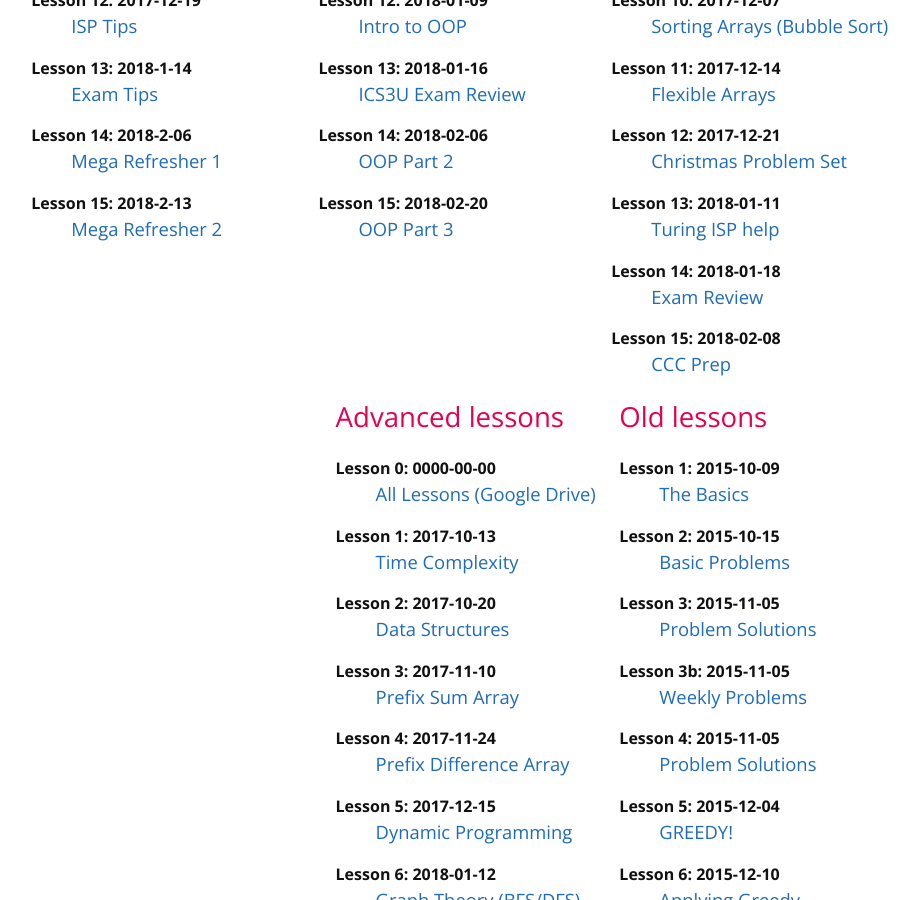
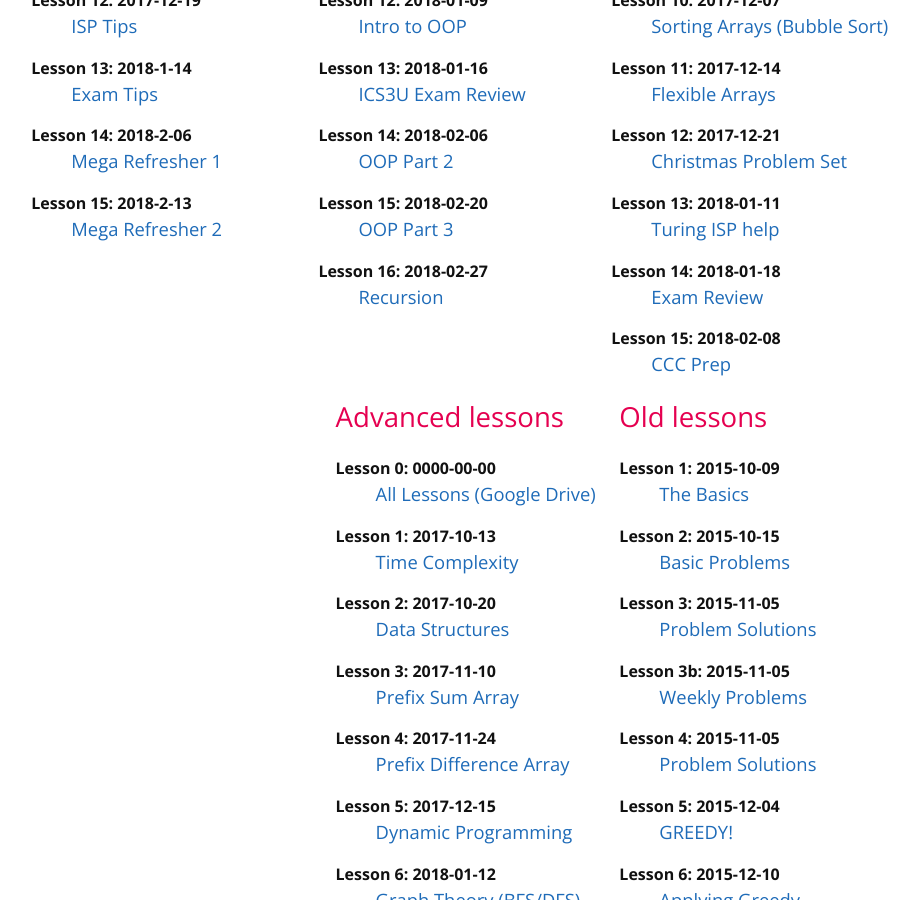
Before and after one commit to mcpt/mcpt.github.io, a Jekyll site: the page built from cpt.md, in a window 1280 px wide and 900 px high, scrolled down 1355 px. Shown: the whole window, without its empty margins (64-983 px from the left). Built offline with Jekyll 4.4.1, drawn with Linux system fonts in a browser that asks for light colours.

Commit message:
Update intermediate-lessons.yml

```diff
--- a/_data/intermediate-lessons.yml
+++ b/_data/intermediate-lessons.yml
@@ -78,3 +78,8 @@
   date: 2018-02-20
   id: 15
   url: https://docs.google.com/presentation/d/1YbxkTxpVuk7kwJ_nzo9jCTpdAZbn-DtMT6rRN-AgJwY/edit?usp=sharing
+
+- title: Recursion
+  date: 2018-02-27
+  id: 16
+  url: https://docs.google.com/presentation/d/13iQXyy1MeyTZbSYVhHn8bf6PdYsQOJVJp82llSYPUa8/edit?usp=sharing
```
